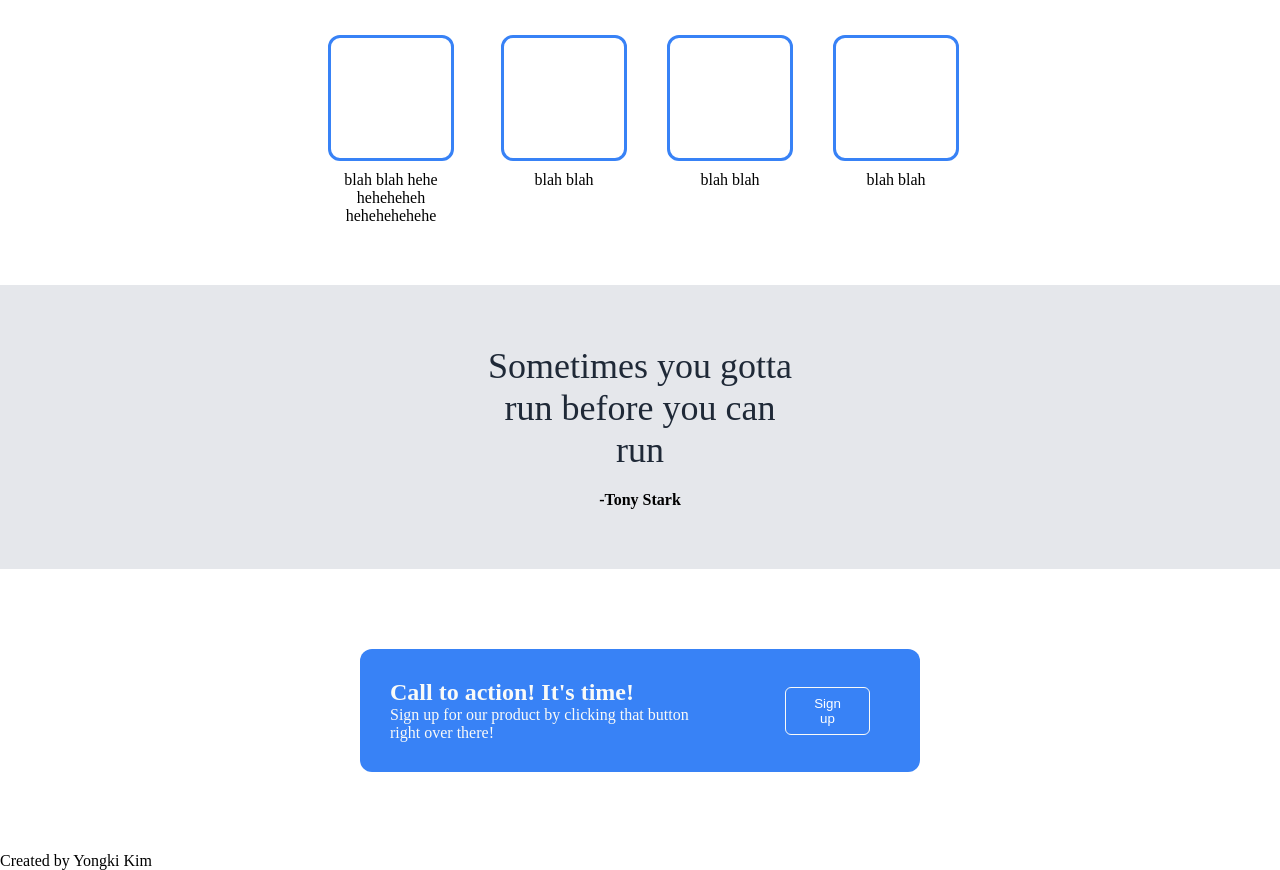
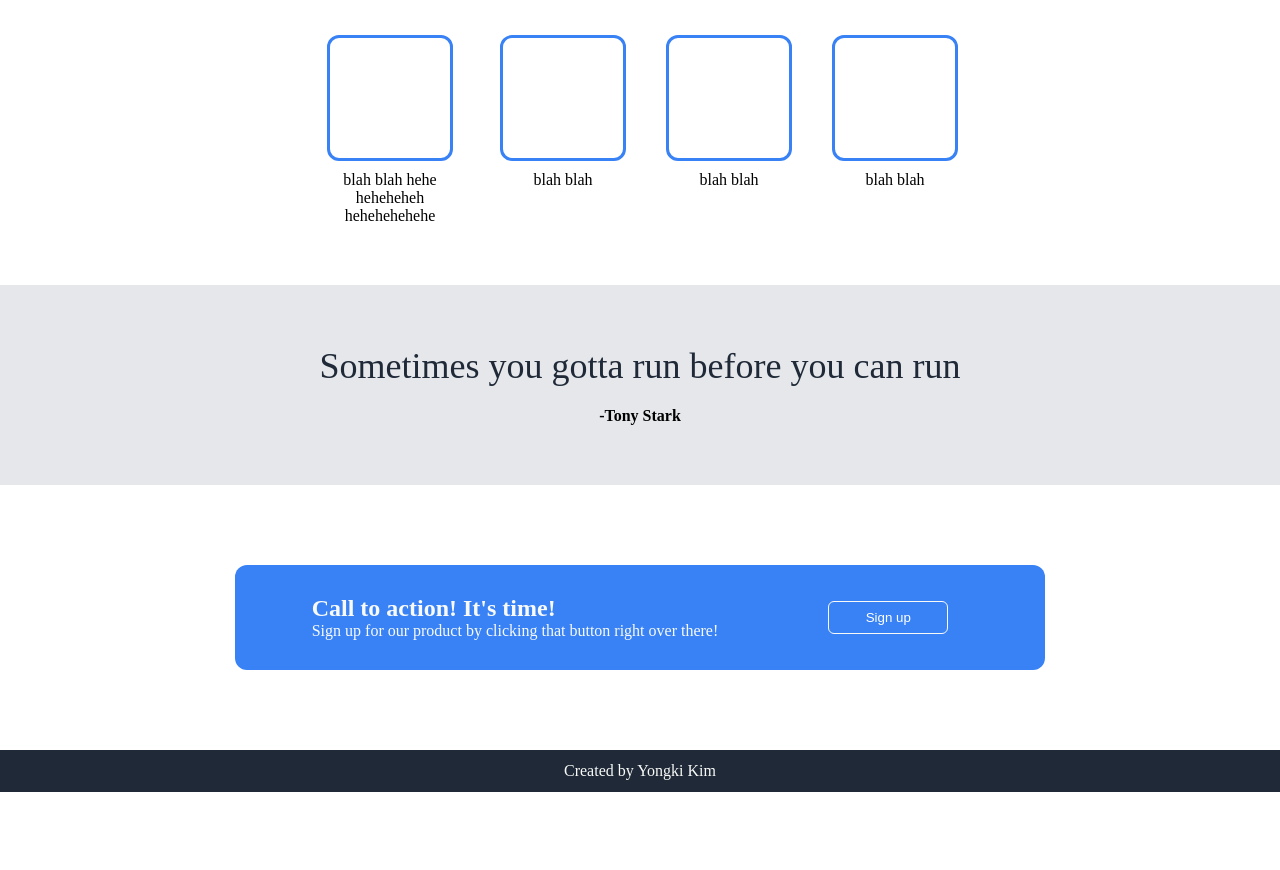
Before and after one commit to yongki95/website_project, a plain HTML site: page index.html in a window 1280 px wide. Shown: the part 543-1413 px from the top of the page. After the commit the page ends 1335 px from the top, so only its background shows below. Drawn offline with Linux system fonts and the light colour scheme.

Commit message:
Set minimum size of width for containers

```diff
--- a/style.css
+++ b/style.css
@@ -8,7 +8,7 @@ body {
     height: 100vh;
 }
 
-header{
+header, footer{
     background-color: #1F2937;
     color: #f9faf8;
     min-width: 600px;
@@ -47,17 +47,20 @@ main{
     grid-template-columns: repeat(12,1fr);
     background-color: #1F2937;
     min-width: 600px;
+    grid-template-rows: 240px;
 
 }
 
 .left_main{
     grid-column: 3 / 7;
     color: #e5e7eb;
-}
+    display:flex;
+    flex-direction: column;
+    justify-content: space-evenly;
+    align-items: flex-start;
+    min-width: 300px;
+    overflow: none;
 
-.right_main{
-    background-color: bisque;
-    grid-column: 7 / 11;
 }
 
 .Hero_text{
@@ -68,72 +71,19 @@ main{
     font-size: 18px;
 }
 
-/* .header, .footer {
-    background-color: #1f2937;
-    color: #f9faf8;
-    display: flex;
-    flex-direction: column;
-    flex: 1;
-} */
-
-/* .top_header {
-    display: flex;
-    justify-content: space-evenly;
-    align-items: center;
-} */
-
-/* .logo_text_header {
-    font-size: 24px;
-} */
-
-/* .top_nav > ul {
-    list-style: none;
-    display: flex;
-    flex-direction: row;
-    gap: 12px;
-} */
-
-/* .content_header{
-    display: flex;
-    flex: 1;
-    padding: 120px 0;
-    align-self:center;
-    justify-content: space-between;
-    flex-wrap: wrap;
-}
-
-
-.main_text_header{
-    font-size: 48px;
-    font-weight: bolder;
-
-}
-
-.left_content_header{
-    width: 50%;
-    margin-right: 20px;
-    overflow-wrap: break-word;
-
-}
-
-.right_header{
-    align-self: stretch;
-    background-color: wheat;
-    width: 45%;
-
-}
-
-.secondary_text_header {
-    margin:10px 0;
-    font-size: 18px;
-} */
-
 button {
     background-color: #3882f6;
     color: white;
     border: none;
     border-radius: 6px;
     padding: 8px 24px;
+    width: 120px;
+}
+
+.right_main{
+    background-color: bisque;
+    grid-column: 7 / 11;
+    min-width: 300px;
 }
 
 .container {
@@ -146,13 +96,17 @@ button {
     font-size: 36px;
     font-weight: bolder;
     margin-top: 40px;
+    min-width: 300px;
 }
+
 
 .image_container{
     display: flex;
     flex-wrap: wrap;
     flex-grow: 1;
     margin: 30px;
+    min-width: 680px;
+    overflow: none;
 
 
 }
@@ -185,9 +139,9 @@ button {
     background-color: #e5e7eb;
     flex-direction: column;
     align-items: center;
-    padding: 60px 480px;
-    flex-wrap: wrap;
+    padding: 60px;
     flex: 1;
+    min-width: 360px;
 }
 
 .quote {
@@ -206,13 +160,15 @@ button {
 
 .link_box {
     display: flex;
-    margin: 80px 360px;
+    margin: 80px auto;
+    width: 750px;
     justify-content:center;
     align-items: center;
     background-color: #3882f6;
     padding: 30px;
     border-radius: 12px;
     gap:12%;
+    min-width: 630px;
 
 }
 
@@ -230,7 +186,6 @@ button {
     font-weight: bolder;
 }
 
-.footer {
-    align-items: center;
-    padding: 30px;
+.text_footer {
+    text-align: center;
 }
```
